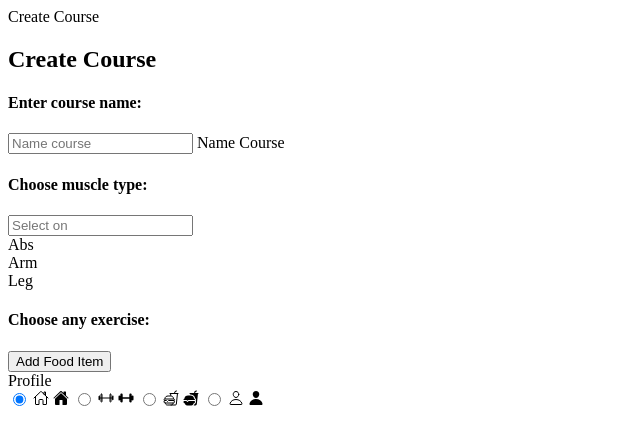
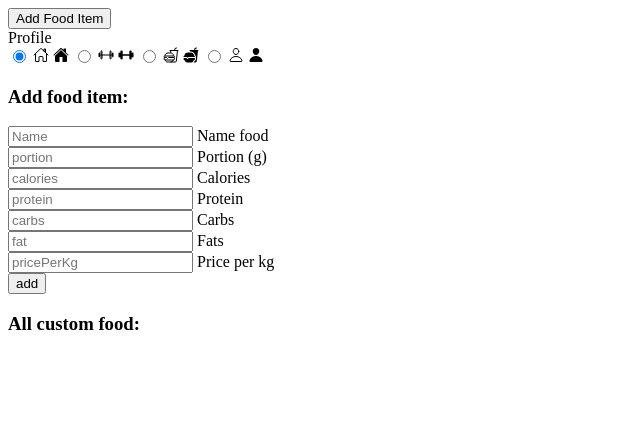
Before and after one commit to Exclusive-PG/electron-fitness-app, an Electron app: page src/index.html in a window 1280 px wide. Shown: the whole page, without its empty margins (0-640 px from the left). Drawn offline with nearby package versions, Linux system fonts and the light colour scheme.

Commit message:
added ui window for add food item

```diff
--- a/data/users/users.json
+++ b/data/users/users.json
@@ -1 +1 @@
-[{"_data":{"username":"Dmitry","age":21,"weight":60,"height":173,"id":"0c2ff240-4fe4-11ed-9c67-ddfe2fc5a7a4","gender":{"txt":"male","id":1},"goal":{"txt":"Gain Weight","status":2},"lvlActivity":2,"courses":[],"food":{"breakfast":[],"dinner":["2","3","1"],"lunch":["1"],"recommendedCalorie":{"breakfast":{"calories":735,"protein":64,"carbs":101,"fat":25},"dinner":{"calories":613,"protein":54,"carbs":84,"fat":21},"lunch":{"calories":1103,"protein":96,"carbs":152,"fat":37}}},"history":[],"test":{"dailyCalorieIntake":{"calories":{"burned":0,"eaten":0,"dailyCalorieIntake":2451,"dailyCarbs":337,"dailyFat":82,"dailyProtein":214},"lastUpdate":"Wed Oct 19 2022"},"bodyMassIndex":{"bmi":20,"lastUpdate":"Wed Oct 19 2022"}},"image":"D:\\Work.Academy\\1 2022 (4 course)\\TSPP\\electron-project\\fitness-app\\data\\users\\images\\random.gif","dateRegister":"Wed Oct 19 2022"}}]
+[{"_data":{"username":"Dmitry","age":21,"weight":60,"height":173,"id":"0c2ff240-4fe4-11ed-9c67-ddfe2fc5a7a4","gender":{"txt":"male","id":1},"goal":{"txt":"Gain Weight","status":2},"lvlActivity":2,"courses":[],"food":{"breakfast":["3"],"dinner":["2","3","1"],"lunch":["1","2","3"],"recommendedCalorie":{"breakfast":{"calories":735,"protein":64,"carbs":101,"fat":25},"dinner":{"calories":613,"protein":54,"carbs":84,"fat":21},"lunch":{"calories":1103,"protein":96,"carbs":152,"fat":37}}},"history":[],"test":{"dailyCalorieIntake":{"calories":{"burned":0,"eaten":0,"dailyCalorieIntake":2451,"dailyCarbs":337,"dailyFat":82,"dailyProtein":214},"lastUpdate":"Wed Oct 19 2022"},"bodyMassIndex":{"bmi":20,"lastUpdate":"Wed Oct 19 2022"}},"image":"D:\\Work.Academy\\1 2022 (4 course)\\TSPP\\electron-project\\fitness-app\\data\\users\\images\\random.gif","dateRegister":"Wed Oct 19 2022"}}]
--- a/src/assets/styles/buttons.scss
+++ b/src/assets/styles/buttons.scss
@@ -57,6 +57,7 @@ html {
   border-radius: 12px;
   color: #fff;
   position: relative;
+  white-space: nowrap;
   cursor: pointer;
   box-shadow: 0 5px 8px rgba(0, 0, 0, .4);
 
@@ -201,7 +202,7 @@ html {
 //       transition: all 550ms cubic-bezier(0.19, 1, 0.22, 1);
 //       color: #fff;
 //     }
-// }
+//
 
 
 /*  BUTTON LIGHT SHAD0W  */
--- a/src/assets/styles/pages/food.scss
+++ b/src/assets/styles/pages/food.scss
@@ -62,8 +62,8 @@
 }
 .close_win_current_meal {
 	position: absolute;
-	right: 20px;
-	top: 20px;
+	right: 40px;
+	top: 40px;
 	transition: 0.3s all;
 	&:hover {
 		cursor: pointer;
@@ -153,7 +153,7 @@
     }
 }
 .render_all_food_list,.render_current_food_list_user{
-    max-height: 600px;
+    max-height: 500px;
     overflow-y: scroll;
     display: grid;
     justify-content: center;
@@ -188,3 +188,62 @@
     right: 50px;
     bottom: 50px;
 }
+
+
+.close_win_create_food_item {
+	position: absolute;
+	right: 40px;
+	top: 40px;
+	transition: 0.3s all;
+	&:hover {
+		cursor: pointer;
+		transform: scale(1.1);
+	}
+}
+
+.create_custom_food_item {
+	transition: 0.3s all;
+	overflow: hidden;
+	position: absolute;
+	left: 0;
+	top: -100%;
+	width: 100%;
+	height: 100%;
+	background-color: $FOOD_PAGE_COLOR;
+	z-index: 10;
+
+}
+.create_custom_food_item.active{
+    top: 0;
+}
+.create_custom_food_item_wrapper{
+    padding: 100px 0;
+    background-color: #fff;
+    border-radius: 20px;
+    max-width: 1000px;
+    display: flex;
+    justify-content: center;
+    margin-left: auto;
+    margin-right: auto;
+    margin-top: 50px;
+    div{
+        width: 50%;
+    }
+}
+
+.add-food-item{
+    margin: 35px 150px !important;
+}
+
+.error-icon-create-food{
+	display: none;
+	color: $MAIN_RED_COLOR;
+}
+
+.error-icon-create-food.active{
+	display: inline-block;
+}
+
+.hd_custom_food{
+    padding: 5px 20px ;
+}
--- a/src/index.html
+++ b/src/index.html
@@ -13,8 +13,8 @@
 			<section class="content_section">
 				<div class="tabs__content swiper">
 					<div class="swiper-wrapper">
-					 <div class="swiper-slide home_content_page page"><div class="home_wrapper"></div></div>
-						 <div class="swiper-slide train_content_page page">
+						<!-- <div class="swiper-slide home_content_page page"><div class="home_wrapper"></div></div>  -->
+						<!-- <div class="swiper-slide train_content_page page">
 							<div class="training_wrapper">
 								<div class="render_custom_training render_zone_courses"></div>
 								<div class="render_abs_training render_zone_courses"></div>
@@ -56,7 +56,7 @@
 									</div>
 								</div>
 							</div>
-						</div>
+						</div>  -->
 						<div class="swiper-slide food_content_page page">
 							<div class="main_wrapper_food_page">
 								<div class="render_zone_for_user_data"></div>
@@ -68,7 +68,7 @@
 				</div>
 			</section>
 			<section>
-				<div class="container_switcher" >
+				<div class="container_switcher">
 					<div class="bottom-nav tabs__controls">
 						<input type="radio" name="radio" value="1" id="tab-1" checked />
 						<label class="icon home label-switch-page" for="tab-1" data-tab="0">
@@ -96,7 +96,7 @@
 					</div>
 				</div>
 			</section>
-			<section class="create_login_user" style="display:none;">
+			<section class="create_login_user" style="display: none">
 				<div class="wrapper_create_login_user">
 					<div class="cancel_reg_new_user"><i class="fa-solid fa-xmark fa-2x"></i></div>
 					<div class="add_new_user">
@@ -209,6 +209,60 @@
 				<div class="close_win_current_meal"><i class="fa-solid fa-xmark fa-2x" style="color: #fff"></i></div>
 				<div class="current_meal_wrapper_render"></div>
 			</section>
+			<section class="create_custom_food_item active">
+				<div class="close_win_create_food_item"><i class="fa-solid fa-xmark fa-2x" style="color: #fff"></i></div>
+				<div class="create_custom_food_item_wrapper">
+					<div class="form_for_create_custom_food">
+						<h3 class="hd_custom_food">Add food item:</h3>
+						<div class="form__group field add_custom_food">
+							<input type="input" class="form__field" placeholder="Name" name="name" id="nameFood" required data-type="string" />
+							<label for="name" class="form__label"
+								>Name food <span class="error-icon-create-food"><i class="fa-solid fa-circle-exclamation"></i></span
+							></label>
+						</div>
+						<div class="form__group field add_custom_food">
+							<input type="input" class="form__field" placeholder="portion" name="portion" id="portionFood" required data-type="number" />
+							<label for="portion" class="form__label"
+								>Portion (g) <span class="error-icon-create-food"><i class="fa-solid fa-circle-exclamation"></i></span
+							></label>
+						</div>
+						<div class="form__group field add_custom_food">
+							<input type="input" class="form__field" placeholder="calories" name="calories" id="caloriesFood" required data-type="number" />
+							<label for="calories" class="form__label"
+								>Calories <span class="error-icon-create-food"><i class="fa-solid fa-circle-exclamation"></i></span
+							></label>
+						</div>
+						<div class="form__group field add_custom_food">
+							<input type="input" class="form__field" placeholder="protein" name="protein" id="proteinFood" required data-type="number" />
+							<label for="protein" class="form__label"
+								>Protein <span class="error-icon-create-food"><i class="fa-solid fa-circle-exclamation"></i></span
+							></label>
+						</div>
+						<div class="form__group field add_custom_food">
+							<input type="input" class="form__field" placeholder="carbs" name="carbs" id="carbsFood" required data-type="number" />
+							<label for="carbs" class="form__label"
+								>Carbs <span class="error-icon-create-food"><i class="fa-solid fa-circle-exclamation"></i></span
+							></label>
+						</div>
+						<div class="form__group field add_custom_food">
+							<input type="input" class="form__field" placeholder="fat" name="fat" id="fatFood" required data-type="number" />
+							<label for="fat" class="form__label"
+								>Fats <span class="error-icon-create-food"><i class="fa-solid fa-circle-exclamation"></i></span
+							></label>
+						</div>
+						<div class="form__group field add_custom_food">
+							<input type="input" class="form__field" placeholder="pricePerKg" name="pricePerKg" id="pricePerKgFood" required data-type="number" />
+							<label for="pricePerKg" class="form__label"
+								>Price per kg <span class="error-icon-create-food"><i class="fa-solid fa-circle-exclamation"></i></span
+							></label>
+						</div>
+						<button class="btn btn-pulse add-food-item"><span>add</span></button>
+					</div>
+					<div class="all_list_custom_food">
+						<h3 class="hd_custom_food">All custom food:</h3>
+					</div>
+				</div>
+			</section>
 		</main>
 	</body>
 </html>
--- a/src/renderer.ts
+++ b/src/renderer.ts
@@ -5,7 +5,7 @@ import './scripts/Classes/Exercises/Exercises';
 import AppController from './scripts/Classes/AppController/AppController';
 import Renderer from './scripts/Classes/Renderer/Renderer';
 import { renderHomePage } from './scripts/pages/home';
-import { renderTrainingPage } from './scripts/pages/training';
+//import { renderTrainingPage } from './scripts/pages/training';
 import { renderFoodPage } from './scripts/pages/food';
 import { addUserController } from "./scripts/controllers/user-controller/addUser";
 import { switchUserControllers } from "./scripts/controllers/user-controller/switchUser";
@@ -19,7 +19,7 @@ import "./scripts/Classes/Food/FoodManager"
 FileSystem.createDirectory(FileSystem.PATHS.images);
 AppController.watchInternetConnection();
 const controllersUI = [addUserController,switchUserControllers,switcherPagesController]
-const pages:renderPagesType = {renderFoodPage,renderHomePage,renderTrainingPage,renderProfilePage:()=>console.log("Hello from Profile Page")}
+const pages:renderPagesType = {renderFoodPage,renderHomePage,renderTrainingPage:()=>console.log("Hello from Profile Page"),renderProfilePage:()=>console.log("Hello from Profile Page")}
 
 export const allExercises = new Exercises();
 export const rendererApp = new Renderer();
```
Also changed, not shown: src/scripts/pages/food.ts (+40 -0 lines).
